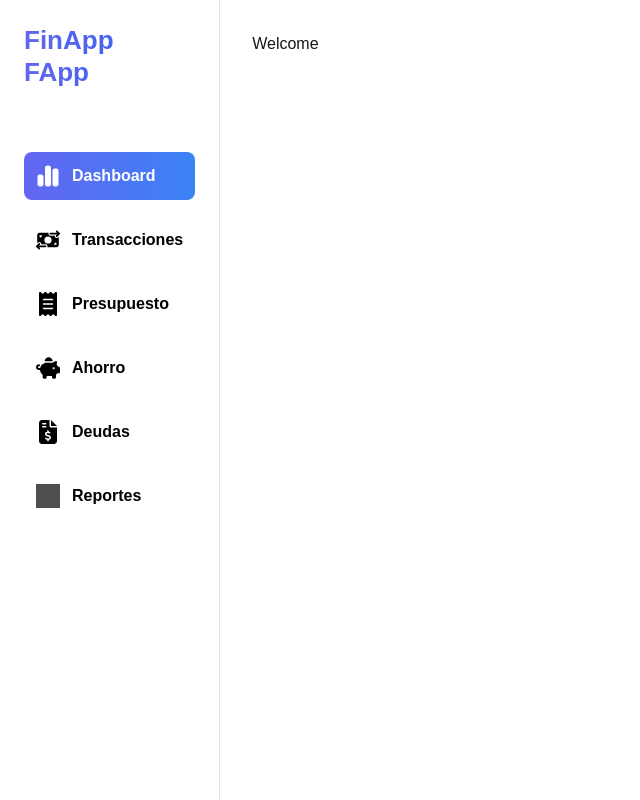
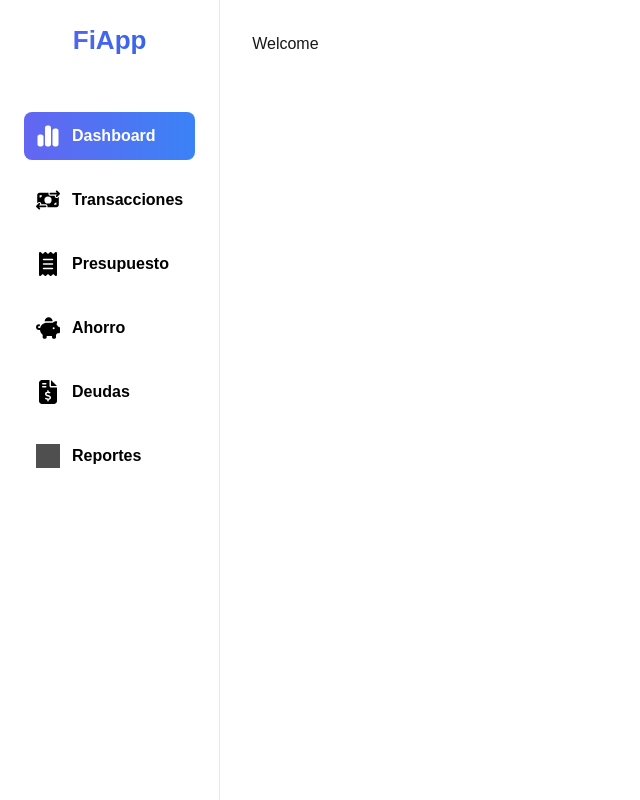
Before and after one commit to Jeim05/personal-finance-app, a Next.js app: page / in a window 1280 px wide. Shown: the whole page, without its empty margins (0-640 px from the left). Built offline with nearby package versions, Linux system fonts and the light colour scheme; grey boxes are pictures that could not be loaded.

Commit message:
Update Sidebar.tsx

```diff
--- a/components/Sidebar.tsx
+++ b/components/Sidebar.tsx
@@ -9,12 +9,9 @@ const Sidebar = () => {
     return (
         <section className='sidebar'>
             <nav className='flex flex-col gap-4 '>
-                <Link href="/" className='mb-12 cursor-pointer items-center gap-2'>
+                <Link href="/" className='mb-10 text-center cursor-pointer items-center gap-2'>
                     <h1 className='sidebar-logo bg-gradient-to-r from-indigo-500 to-blue-600 bg-clip-text text-transparent font-bold text-2xl'>
-                        FinApp
-                    </h1>
-                    <h1 className='sidebar-logo bg-gradient-to-r from-indigo-500 to-blue-600 bg-clip-text text-transparent font-bold text-2xl'>
-                        FApp
+                        FiApp
                     </h1>
                 </Link>
                 {sidebarLinks.map((item) => {
```
